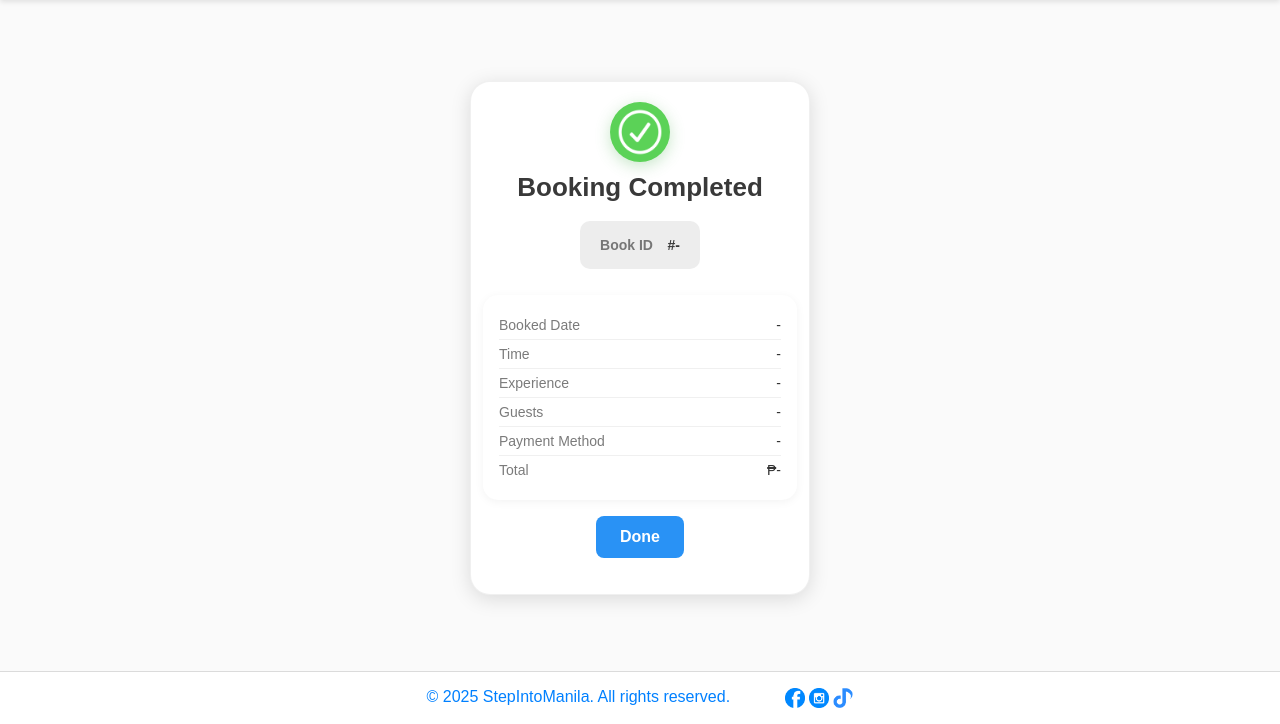
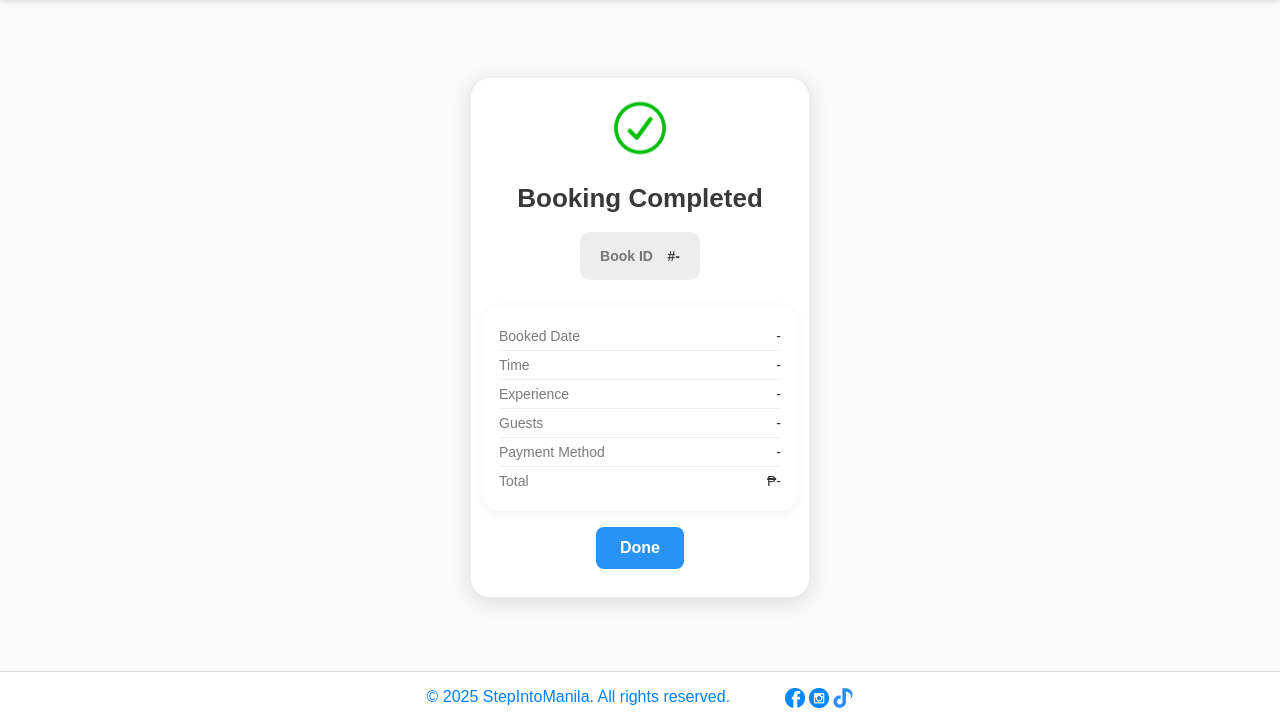
Before and after one commit to kloowi/php-final-proj, a PHP site: page /pages/confirmation.php in a window 1280 px wide. Shown: the part 76-800 px from the top of the page. Run offline with PHP 8.4, Linux system fonts and the light colour scheme.

Commit message:
changed check button

```diff
--- a/assets/css/confirmation.css
+++ b/assets/css/confirmation.css
@@ -45,20 +45,18 @@ body {
 .success-icon {
   width: 60px;
   height: 60px;
-  background: #5bd257;
+  background: transparent;
   border-radius: 100%;
   display: flex;
   align-items: center;
   justify-content: center;
   margin: 0 auto 10px auto;
-  box-shadow: 0 4px 15px rgba(76, 175, 80, 0.3);
 }
 
 .checkmark-icon {
 
-  width: 190px;
-  height: 110px;
-  filter: brightness(0) invert(1);
+  width: 230px;
+  height: 130px;
 }
 
 /* Main Title */
@@ -69,6 +67,7 @@ body {
   font-size: 26px;
   margin: 0 0 8px 0;
   text-align: center;
+  padding-top: 15px;
 }
 
 /* Order Number */
@@ -143,7 +142,7 @@ body {
   display: flex;
   gap: 15px;
   justify-content: center;
-  margin: 16px 0;
+  margin: 8px 0;
   flex-wrap: wrap;
 }
 
```
